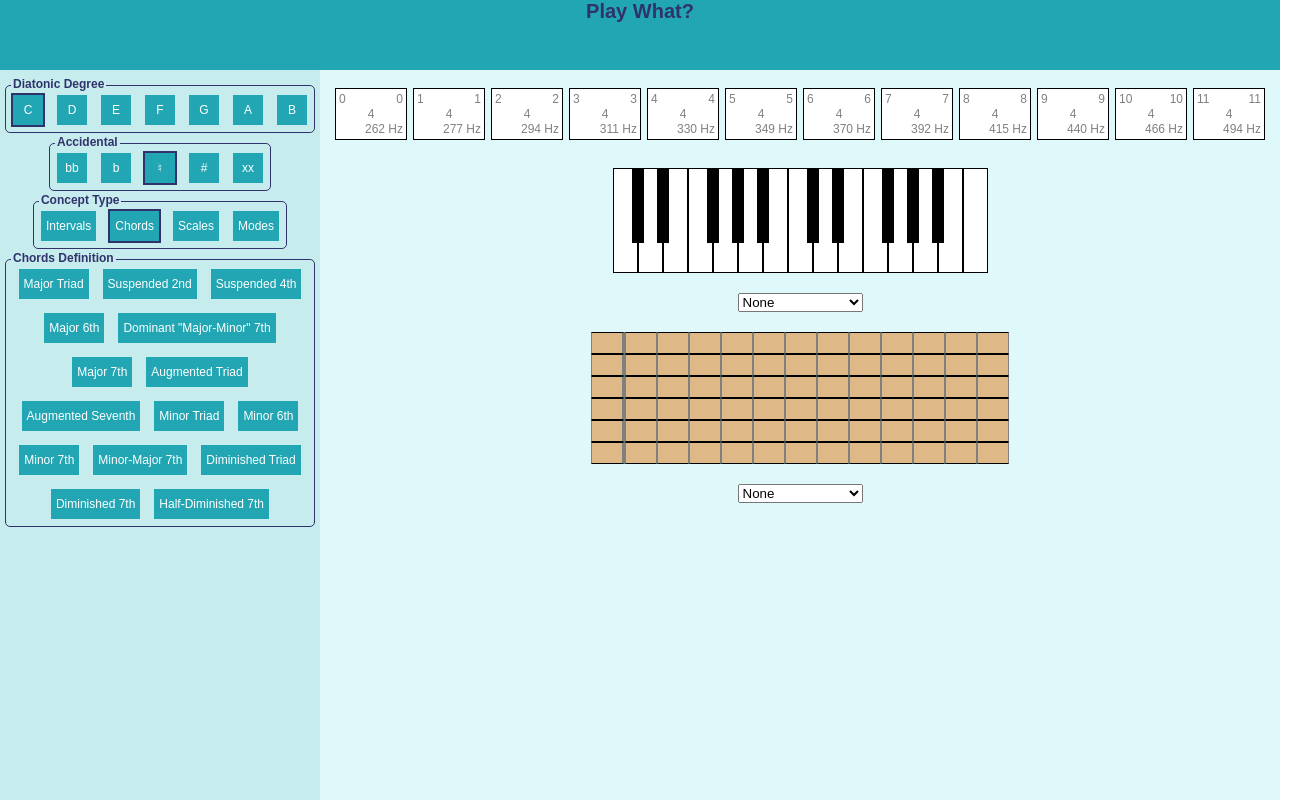
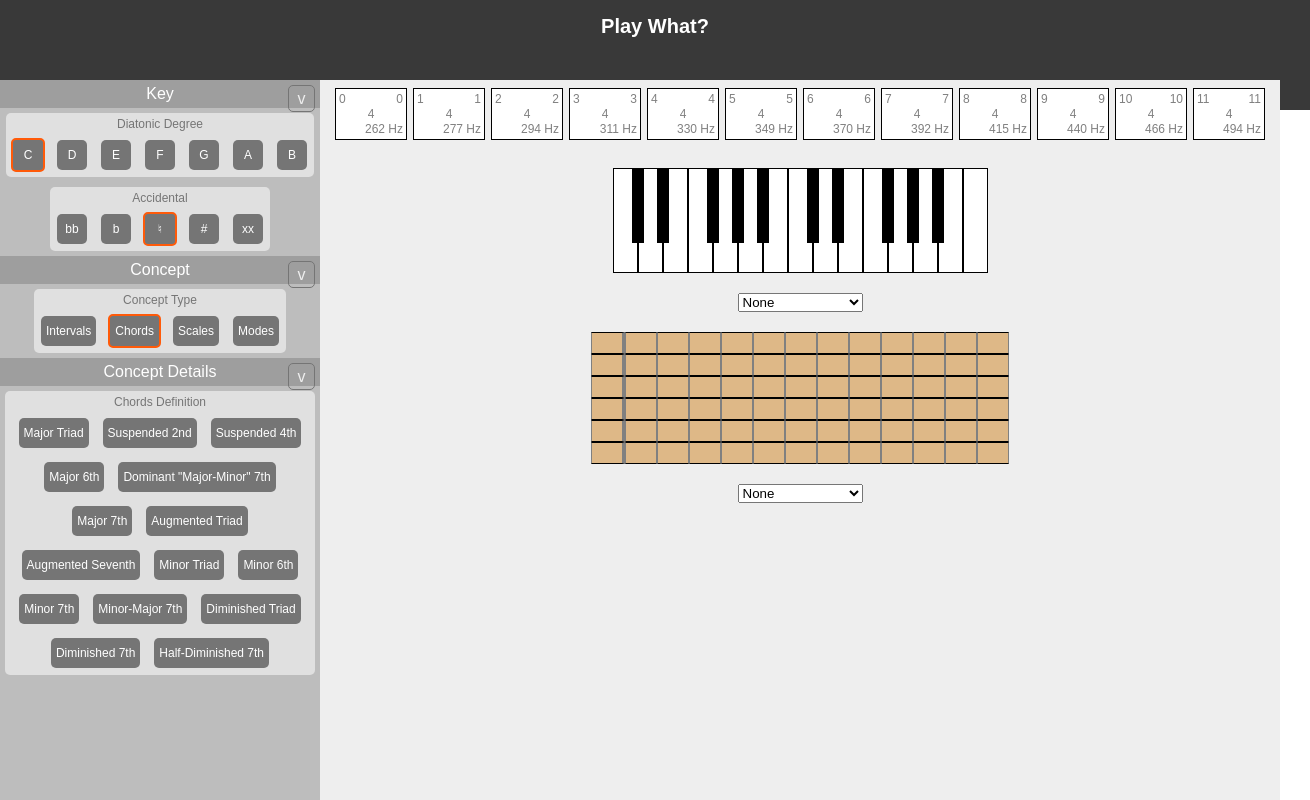
Before and after one commit to dan9418/play-what-beta, a React app: page / in a window 1280 px wide. Shown: the whole page, 1310 px wide, since content can reach past the window. Built offline with nearby package versions, Linux system fonts and the light colour scheme.

Commit message:
toolbar upgrade

```diff
--- a/src/Common/BoxSelector/BoxSelector.css
+++ b/src/Common/BoxSelector/BoxSelector.css
@@ -1,11 +1,11 @@
 .box-selector {
     color: white;
+    background-color: #E0E0E0;
     font-size: 12px;
     text-align: center;
     display: inline-block;
     margin-left: 5px;
     margin-right: 5px;
-    border: 1px solid #30336b;
     border-radius: 5px;
     padding-top: 2px;
     margin: 5px;
@@ -13,20 +13,13 @@
 }
 
 .box-selector-label {
-    color: #30336b;
-    background-color: #c7ecee;
-    font-weight: bold;
-    font-size: 12px;
-    position: absolute;
-    top: -13px;
-    left: 3px;
+    color: #757575;
     padding: 2px;
-    margin: 2px;
 }
 
 .box-selector-option {
     display: inline-block;
-    background-color: #22a6b3;
+    background-color: #757575;
     text-align: center;
     vertical-align: middle;
     padding: 5px;
@@ -35,14 +28,15 @@
     height: 20px;
     min-width: 20px;
     font-size: 12px;
+    border-radius: 5px;
 }
 
 .box-selector-option:hover {
-    background-color: #30336b;
+    background-color: #FF5A09;
     cursor: pointer;
 }
 
 .active-setting {
-    border: 2px solid #30336b;
+    border: 2px solid #FF5A09;
     margin: 5px;
 }
--- a/src/Common/BoxSelector/BoxSelector.tsx
+++ b/src/Common/BoxSelector/BoxSelector.tsx
@@ -33,9 +33,7 @@ export class BoxSelector extends React.Component<any> {
     render = () => {
         return (
             <div id={'box-selector-' + this.props.id} className='box-selector'>
-                <div className='box-selector-label'>
-                    {this.props.name}
-                </div>
+                {<div className='box-selector-label'>{this.props.name}</div>}
                 {this.getOptions()}
             </div>
         );
--- a/src/Common/Common.css
+++ b/src/Common/Common.css
@@ -19,8 +19,9 @@ h1, h2, h3, h4, h5, h6 {
 	top: 0px;
 	width: 100%;
 	height: 10%;
-	background-color: #22a6b3;
-	color: #30336b;
+	background-color: #393939;
+	color: white;
+	padding: 15px;
 }
 
 /* Degrees */
@@ -79,3 +80,21 @@ h1, h2, h3, h4, h5, h6 {
 	background-color: lightsteelblue;
 	color: black;
 }
+
+/* Scrollbar */
+
+::-webkit-scrollbar {
+	width: 10px;
+  }
+
+  ::-webkit-scrollbar-track {
+	background: #f1f1f1;
+  }
+
+  ::-webkit-scrollbar-thumb {
+	background: #888;
+  }
+
+  ::-webkit-scrollbar-thumb:hover {
+	background: #555;
+  }
--- /dev/null
+++ b/src/Common/InputGroup/InputGroup.css
@@ -0,0 +1,34 @@
+.input-group-header {
+    background-color: #9E9E9E;
+    color: white;
+    padding: 5px;
+}
+
+.input-group-header:hover {
+    background-color: #757575;
+    cursor: pointer;
+}
+
+.input-group-content {
+    background-color: #BDBDBD;
+}
+
+.input-group-symbol {
+    position: absolute;
+    right: 5px;
+    font-size: 16px;
+    line-height: 16px;
+    padding: 5px;
+    height: 15px;
+    vertical-align: middle;
+    width: 15px;
+    color: #EEEEEE;
+    border: 1px solid #757575;
+    border-radius: 5px;
+}
+
+.input-group-symbol:hover {
+    background-color: #FF5A09;
+    font-weight: bold;
+    cursor: pointer;
+}
--- /dev/null
+++ b/src/Common/InputGroup/InputGroup.tsx
@@ -0,0 +1,40 @@
+import * as React from "react";
+import * as ReactDOM from "react-dom";
+import "../../Common/Common.css";
+import "./InputGroup.css";
+
+export class InputGroup extends React.Component<any> {
+
+    constructor(props) {
+        super(props);
+        (this.state as any) = {
+            open: true
+        };
+    }
+
+    toggle = () => {
+        this.setState((state) => {
+            return { open: !(state as any).open }
+        });
+    }
+
+    getSymbol: any = () => {
+        return ((this.state as any).open ? 'v' : '>');
+    }
+
+    render = () => {
+        return (
+            <div id={'input-group-' + this.props.name} className='input-group'>
+                <div className='input-group-header'>
+                    {this.props.name}
+                    <span className='input-group-symbol' onClick={this.toggle}>
+                        {this.getSymbol()}
+                    </span>
+                </div>
+                {(this.state as any).open && <div className='input-group-content'>
+                    {this.props.children}
+                </div>}
+            </div>
+        );
+    };
+}
--- a/src/Toolbar/Concept/ConceptSelector.tsx
+++ b/src/Toolbar/Concept/ConceptSelector.tsx
@@ -11,6 +11,7 @@ import { PARAM_interval } from "../../Common/Parameters/Concepts/IntervalConfig"
 import { PARAM_chord } from "../../Common/Parameters/Concepts/ChordConfig";
 import { PARAM_scale } from "../../Common/Parameters/Concepts/ScaleConfig";
 import { PARAM_mode } from "../../Common/Parameters/Concepts/ModeConfig";
+import { InputGroup } from "../../Common/InputGroup/InputGroup";
 
 export class ConceptSelector extends React.Component<any> {
 
@@ -43,6 +44,7 @@ export class ConceptSelector extends React.Component<any> {
 
 			render = () => {
 				return (
+					<InputGroup name="Concept Details">
 						<BoxSelector
 							updateSelection={(p, v) => { this.setConceptDefinition(v) }}
 							key={this.props.conceptConfig.id}
@@ -51,6 +53,7 @@ export class ConceptSelector extends React.Component<any> {
 							data={this.props.conceptConfig.data}
 							selected={this.props.selected}
 						/>
+					</InputGroup>
 				)
 			};
 		}
@@ -105,7 +108,7 @@ export class ConceptSelector extends React.Component<any> {
 
 	render = () => {
 		return (
-			<div id='master-concept-selector-container'>
+			<InputGroup name="Concept">
 				<BoxSelector
 					updateSelection={(p, v) => { this.setConceptType(v); }}
 					id={PARAM_conceptType.id}
@@ -114,7 +117,7 @@ export class ConceptSelector extends React.Component<any> {
 					selected={(this.state as any).conceptType}
 				/>
 				{this.getConceptTree()}
-			</div>
+			</InputGroup>
 		);
 	};
 }
--- a/src/Toolbar/Key/KeySelector.tsx
+++ b/src/Toolbar/Key/KeySelector.tsx
@@ -5,6 +5,7 @@ import { Key } from "../../Theory/Base/Key";
 import { BoxSelector } from "../../Common/BoxSelector/BoxSelector";
 import { PARAM_diatonicDegree } from "../../Common/Parameters/Base/DiatonicDegreeConfig";
 import { PARAM_accidental } from "../../Common/Parameters/Base/AccidentalConfig";
+import { InputGroup } from "../../Common/InputGroup/InputGroup";
 
 export class KeySelector extends React.Component<any> {
 
@@ -28,7 +29,7 @@ export class KeySelector extends React.Component<any> {
 
 	render = () => {
 		return (
-			<div id='key-selector-container'>
+			<InputGroup name="Key">
 				<BoxSelector
 					updateSelection={(p, v) => { this.setDiatonicDegree(v); }}
 					id={PARAM_diatonicDegree.id}
@@ -43,7 +44,7 @@ export class KeySelector extends React.Component<any> {
 					data={PARAM_accidental.data}
 					selected={(this.state as any).accidental}
 				/>
-			</div>
+			</InputGroup>
 		);
 	};
 }
--- a/src/Toolbar/Toolbar.css
+++ b/src/Toolbar/Toolbar.css
@@ -7,7 +7,7 @@
 }
 
 #toolbar {
-	background-color: #c7ecee;
+	background-color: #BDBDBD;
     text-align: center;
     width: 25%;
     height: 90%;
@@ -15,5 +15,5 @@
     position: absolute;
     left: 0;
     bottom: 0;
-    padding-top: 10px
+    overflow-y: scroll;
 }
--- a/src/ViewManager/ViewManager.css
+++ b/src/ViewManager/ViewManager.css
@@ -1,10 +1,10 @@
 #view-manager {
-    background-color: #dff9fb;
+    background-color: #EEEEEE;
     width: 75%;
     height: 90%;
     display: inline-block;
     position: absolute;
     right: 0;
     bottom: 0;
-    padding-top: 10px
+    overflow-y: scroll;
 }
--- a/webpack.config.js
+++ b/webpack.config.js
@@ -1,20 +1,21 @@
-var path = require("path");
+var path = require('path');
 var config = {
-  entry: ["./src/App.tsx"],
+  mode: 'development',
+  entry: ['./src/App.tsx'],
   output: {
-    path: path.resolve(__dirname, "build"),
-    filename: "bundle.js"
+    path: path.resolve(__dirname, 'build'),
+    filename: 'bundle.js'
   },
   resolve: {
-    extensions: [".ts", ".tsx", ".js"]
+    extensions: ['.ts', '.tsx', '.js']
   },
   module: {
     rules: [
       {
         test: /\.tsx?$/,
-        loader: "ts-loader",
+        loader: 'ts-loader',
         exclude: [
-          path.resolve(__dirname, "node_modules")
+          path.resolve(__dirname, 'node_modules')
         ]
       },
       {
```
Also changed, not shown: 1 other file (tests, documents, lock files or other folders). Lines whose indentation alone changed are shown as unchanged.
